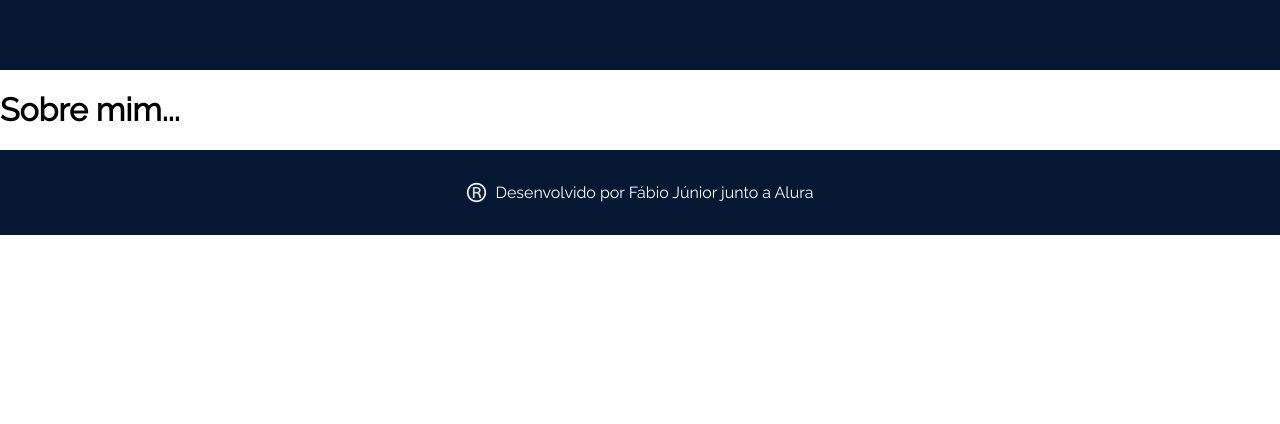
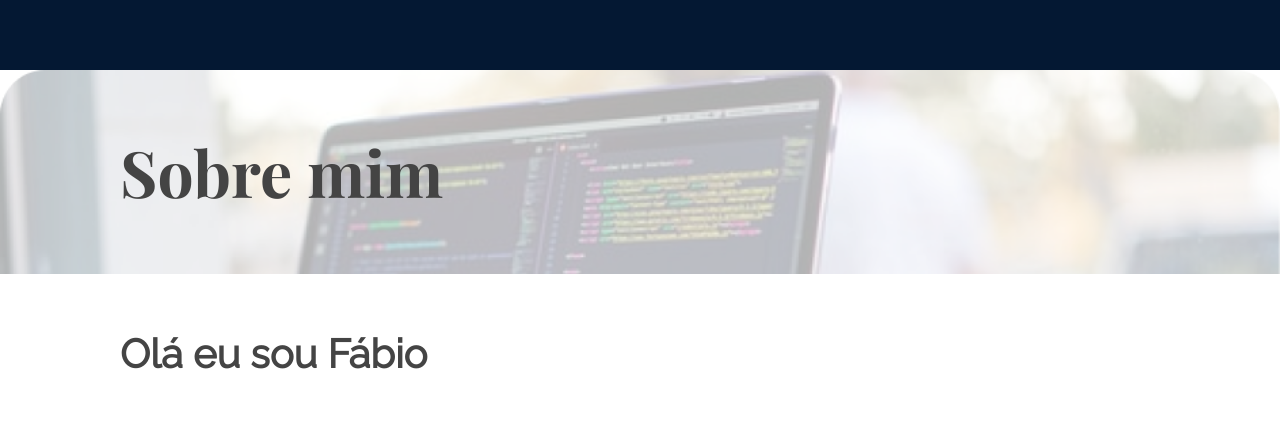
Before and after one commit to fabiosimplis/ola_mundo_react_router, a React (Vite) app: page /sobremim in a window 1280 px wide. Shown: the part 596-1020 px from the top of the page. Before the commit the page ends 831 px from the top, so only its background shows below. Built offline with nearby package versions, Linux system fonts and the light colour scheme.

Commit message:
add pagina Sobre Mim

```diff
--- /dev/null
+++ b/src/components/PostModelo/PostModelo.module.css
@@ -0,0 +1,54 @@
+.postModeloContainer {
+  color: var(--cor-fonte-post);
+  position: relative;
+}
+
+.fotoCapa,
+.titulo {
+  height: 204px;
+}
+
+.fotoCapa {
+  width: 100%;
+  background-size: cover;
+  background-repeat: no-repeat;
+  opacity: 0.3;
+  position: absolute;
+  top: 0;
+  z-index: -1;
+}
+
+.titulo {
+  font-family: var(--fonte-secundaria);
+  padding: 0 7.5rem;
+  font-size: 4rem;
+  display: flex;
+  align-items: center;
+}
+
+.postConteudoContainer {
+  padding: 2.5rem 7.5rem 4.5rem;
+}
+
+@media (max-width: 744px) {
+  .postConteudoContainer {
+      padding: 2rem 1.5rem 1.5rem;
+  }
+}
+
+@media (max-width: 744px) {
+
+  .fotoCapa,
+  .titulo {
+      height: 104px;
+  }
+
+  .titulo {
+      padding: 0 1rem;
+      font-size: 2rem;
+  }
+
+  .postConteudoContainer {
+      padding: 2rem 1rem 1.5rem;
+  }
+}
--- /dev/null
+++ b/src/components/PostModelo/index.jsx
@@ -0,0 +1,14 @@
+import styles from "./PostModelo.module.css";
+
+export default function PostModelo({ children, fotoCapa, titulo }) {
+  return (
+    <article className={styles.postModeloContainer}>
+      <div
+        className={styles.fotoCapa}
+        style={{ backgroundImage: `url(${fotoCapa})` }}
+      ></div>
+      <h2 className={styles.titulo}>{titulo}</h2>
+      <div className={styles.postConteudoContainer}>{children}</div>
+    </article>
+  );
+}
--- /dev/null
+++ b/src/paginas/SobreMim/SobreMim.module.css
@@ -0,0 +1,48 @@
+.fotoSobreMim {
+  margin-bottom: .5rem;
+  margin-left: 1.5rem;
+  width: 40vw;
+  float: right;
+}
+
+.subtitulo {
+  margin-bottom: 2rem;
+  font-size: 2.5rem;
+}
+
+.paragrafo {
+  text-align: justify;
+  font-size: 1.5rem;
+  line-height: 2.25rem;
+  margin-bottom: 1.5rem;
+}
+
+@media (max-width: 1100px) {
+  .fotoSobreMim {
+      float: none;
+      display: block;
+      margin: 0 auto 2rem;
+      width: 70vw;
+  }
+
+  .paragrafo {
+      margin-bottom: 2rem;
+  }
+}
+
+@media (max-width: 744px) {
+  .fotoSobreMim {
+      width: 100%;
+  }
+
+  .subtitulo {
+      font-size: 1.5rem;
+      line-height: 2rem;
+      margin-bottom: 1.5rem;
+  }
+
+  .paragrafo {
+      font-size: 1rem;
+      line-height: 1.75rem;
+  }
+}
--- a/src/paginas/SobreMim/index.jsx
+++ b/src/paginas/SobreMim/index.jsx
@@ -1,9 +1,60 @@
-
+import PostModelo from "components/PostModelo";
+import fotoCapa from "assets/sobre_mim_capa.png";
+import styles from "./SobreMim.module.css";
+import fotoSobreMim from "assets/foto_perfil.png";
 export default function SobreMim() {
   return (
     <main>
-      <h1>Sobre mim...</h1>
-
+      <PostModelo fotoCapa={fotoCapa} titulo="Sobre mim">
+        <h3 className={styles.subtitulo}>Olá eu sou Fábio</h3>
+        <img
+          className={styles.fotoSobreMim}
+          src={fotoSobreMim}
+          alt="Foto de Fábio em preto e branco"
+        />
+        <p className={styles.paragrafo}>
+          Sou desenvolvedor de software com mais de 8 anos de experiência
+          especializada em soluções para o setor financeiro. Minha carreira
+          inclui empresas como Muxi e Dock onde tive a oportunidade em
+          desenvolver soluções para Petrobras, Fiserv Brasil e Argentina, NIUBIZ
+          Perú, RoadCard e Sicredi.
+        </p>
+        <p className={styles.paragrafo}>
+          Com expertise em tecnologias como Java, Spring Boot, SQL, e um
+          profundo conhecimento de ISO 8583 e EMV, tenho contribuído
+          significativamente para o desenvolvimento de sistemas de alta
+          performance e segurança.
+        </p>
+        <p className={styles.paragrafo}>
+          Vivência em coordenação de equipe, suporte a cliente, JavaScript,
+          Python e AWS.
+        </p>
+        <p className={styles.paragrafo}>
+          Em minha trajetória profissional inclui o desenvolvimento e a melhoria
+          de aplicações de ponto de venda (POS) e software backend em ambientes
+          que necessitavam de rápida solução assertiva de forma a mitigar riscos
+          e proteger a reputação corporativa.
+        </p>
+        <p className={styles.paragrafo}>
+        Entre minhas conquistas estão a criação de soluções que aumentaram a
+        eficiência das transações financeiras e a rapida resolução de bugs para
+        garantir a continuidade das operações sem interrupções. Minha
+        experiência otimizar comunicações com clientes e implementar
+        metodologias ágeis para garantir entregas bem-sucedidas.
+        </p>
+        <p className={styles.paragrafo}>
+          Possuo capacidade analítica, habilidades interpessoais, proatividade,
+          iniciativa, objetividade e resolução de problemas
+        </p>
+        <p className={styles.paragrafo}>
+          Durante meu tempo livre trabalho em projetos pessoais colocando em
+          prática os conhecimentos adquiridos.
+        </p>
+        <p className={styles.paragrafo}>
+          Vamos conversar e ver como podemos transformar suas ideias em soluções
+          práticas e eficazes!
+        </p>
+      </PostModelo>
     </main>
-  )
+  );
 }
```
Also changed, not shown: src/assets/foto_perfil.png (added).
